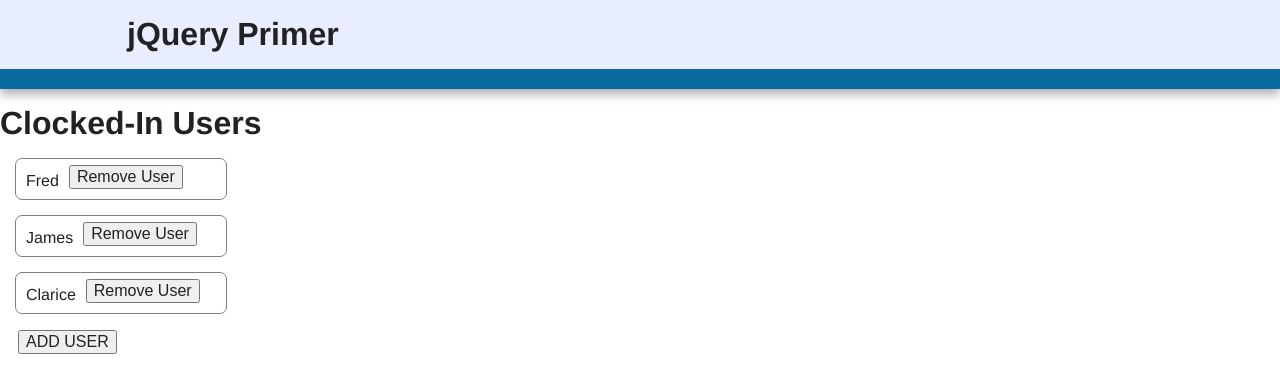
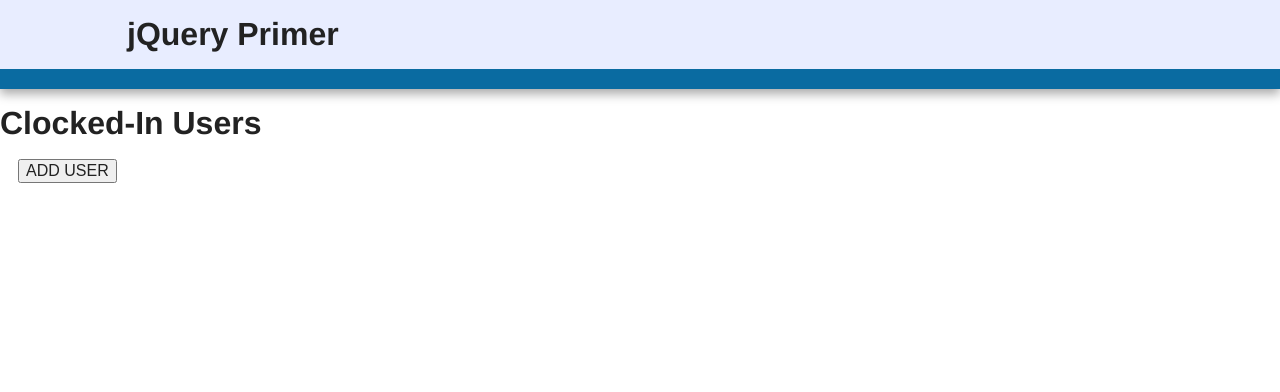
Before and after one commit to Albert-IV/jquery-primer, a website: page public/index.html in a window 1280 px wide. Drawn offline with nearby package versions, Linux system fonts and the light colour scheme.

Commit message:
index.html: Removed default entries.

```diff
--- a/public/index.html
+++ b/public/index.html
@@ -23,24 +23,9 @@
       <h1>Clocked-In Users</h1>
       <div class="main-container">
 
-        <div class="user-wrapper">
-            <div class="user">Fred</div>
-            <div class="controls"><button class="remove">Remove User</button></div>
-        </div>
+      </div> <!-- #main-container -->
 
-        <div class="user-wrapper">
-            <div class="user">James</div>
-            <div class="controls"><button class="remove">Remove User</button></div>
-        </div>
-
-        <div class="user-wrapper">
-            <div class="user">Clarice</div>
-            <div class="controls"><button class="remove">Remove User</button></div>
-        </div>
-
-        <button id="add-user">ADD USER</button>
-
-      </div> <!-- #main-container -->
+      <button id="add-user">ADD USER</button>
 
       <script src="http://ajax.googleapis.com/ajax/libs/jquery/1.9.1/jquery.js"></script>
       <script>window.jQuery || document.write('<script src="js/vendor/jquery-1.9.1.js"><\/script>')</script>
```
